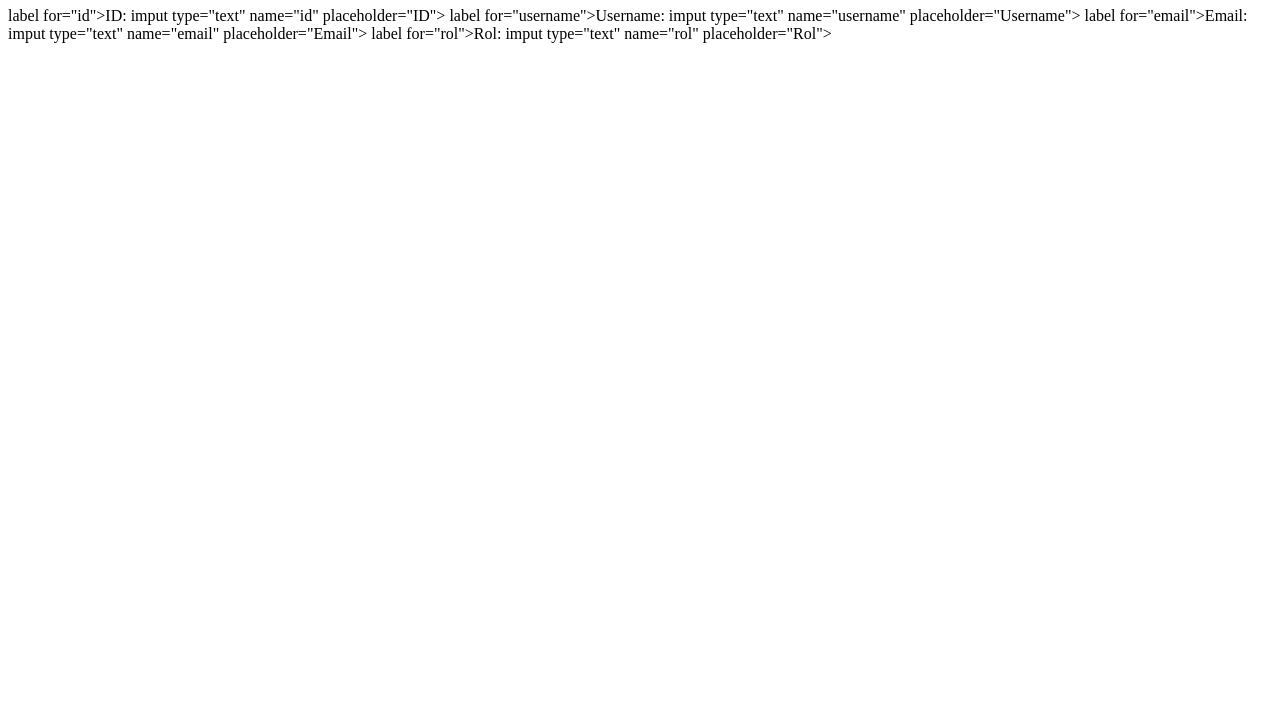
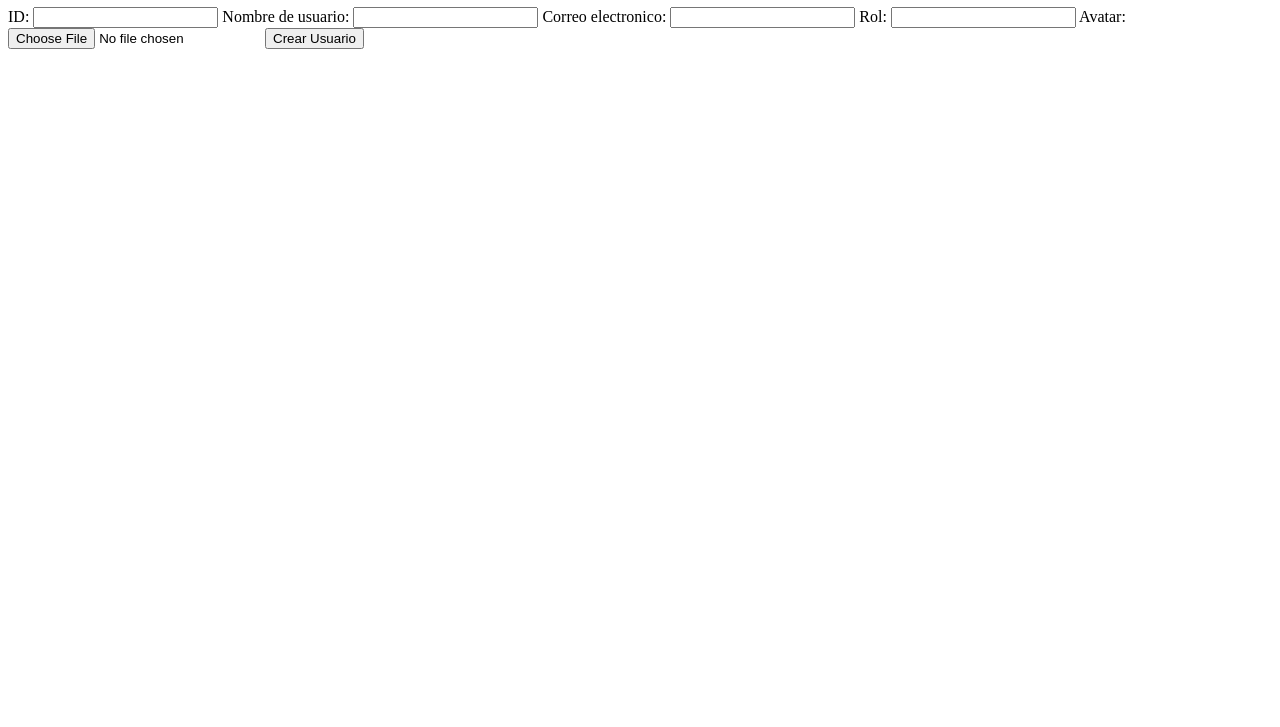
Before and after one commit to AndresAlvarezVera/clase_server_express_router, a website: page public/index.html in a window 1280 px wide. Shown: the part 73-800 px from the top of the page. Drawn offline with Linux system fonts and the light colour scheme.

Commit message:
octubre-15

```diff
--- a/public/index.html
+++ b/public/index.html
@@ -1,21 +1,27 @@
 <!DOCTYPE html>
 <html lang="es">
+
 <head>
     <meta charset="UTF-8">
     <meta name="viewport" content="width=device-width, initial-scale=1.0">
     <title>Document</title>
 </head>
+
 <body>
     <h1>HOLA MUNDO</h1>
     <form action="http://localhost:3000/api/users/" method="post">
-        label for="id">ID:</label>
-        imput type="text" name="id" placeholder="ID">
-        label for="username">Username:</label>
-        imput type="text" name="username" placeholder="Username">
-        label for="email">Email:</label>
-        imput type="text" name="email" placeholder="Email">
-        label for="rol">Rol:</label>
-        imput type="text" name="rol" placeholder="Rol">
+        <label for="id">ID:</label>
+        <input type="text" name="id" id="">
+        <label for="username">Nombre de usuario:</label>
+        <input type="text" name="username" id="">
+        <label for="email">Correo electronico:</label>
+        <input type="text" name="email" id="">
+        <label for="rol">Rol:</label>
+        <input type="text" name="rol" id="">
+        <label for="avatar">Avatar:</label>
+        <input type="file" name="avatar" id="">
+        <input type="submit" value="Crear Usuario">
     </form>
 </body>
+
 </html>
```
Also changed, not shown: src/index.js (+31 -18 lines), src/util.js (+5 -6 lines), vercel.json.
